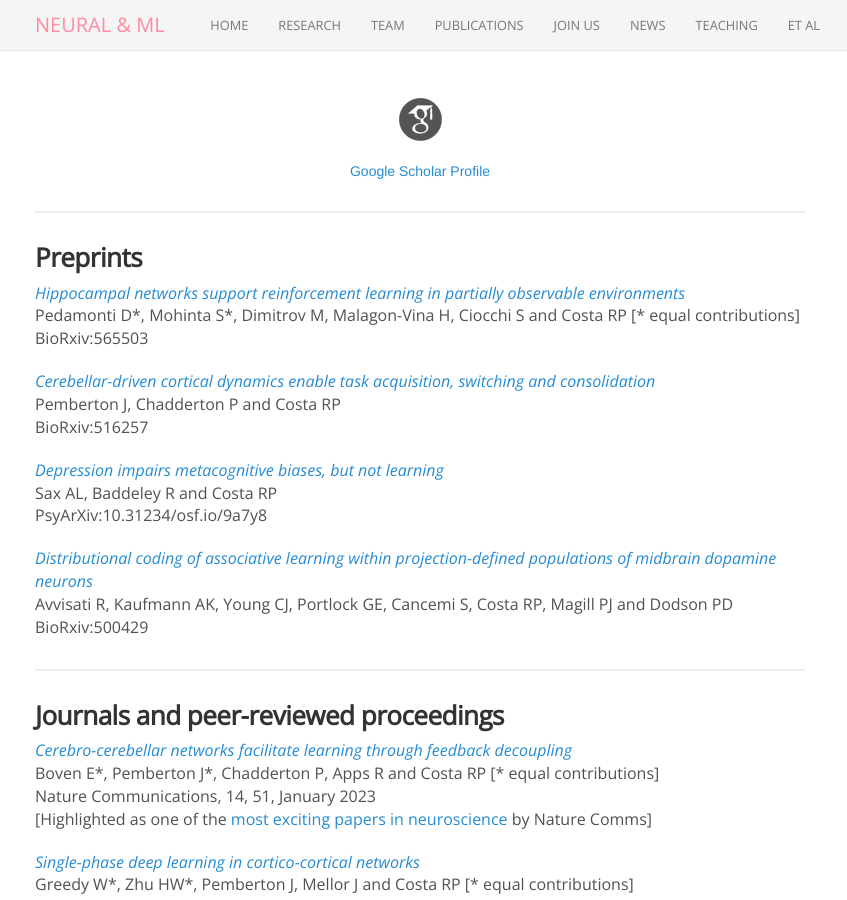
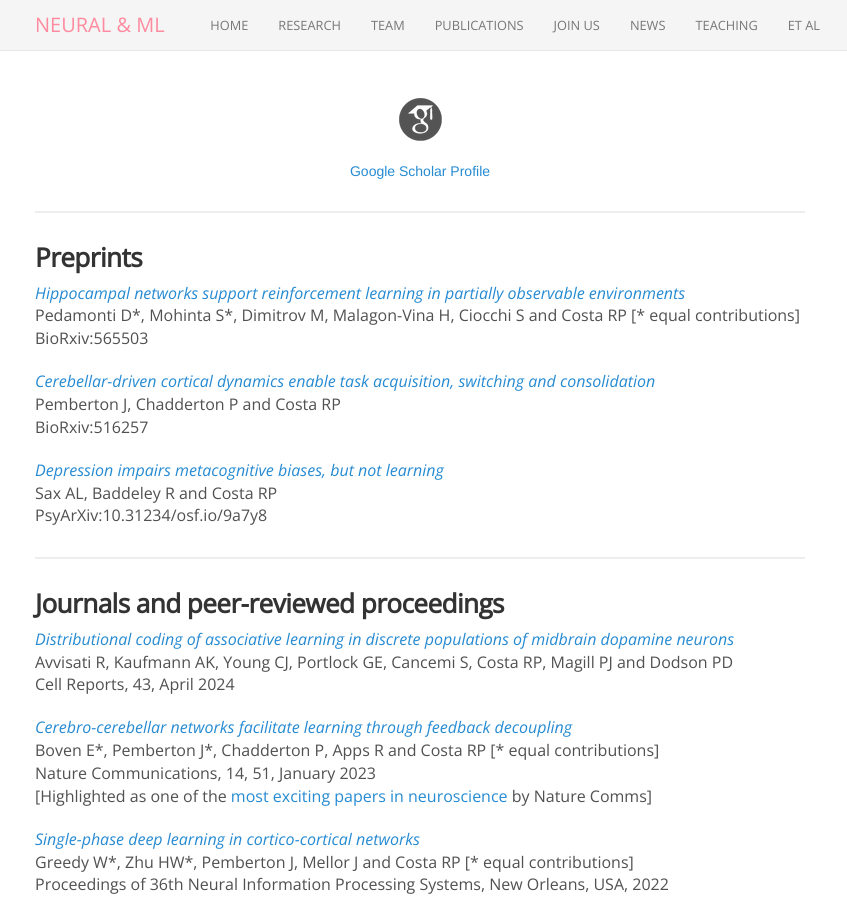
Before and after one commit to neuralml/neuralml.github.io, a Jekyll site: the page built from publications.md, in a window 1280 px wide and 900 px high. Shown: the whole window, without its empty margins (220-1067 px from the left). Built offline with Jekyll 4.4.1, drawn with Linux system fonts in a browser that asks for light colours; nearby versions of some CDN libraries.

Commit message:
Update publications.md

```diff
--- a/publications.md
+++ b/publications.md
@@ -29,14 +29,14 @@ BioRxiv:516257
 Sax AL, Baddeley R and Costa RP<br>
 PsyArXiv:10.31234/osf.io/9a7y8
 
-[_Distributional coding of associative learning within projection-defined populations of midbrain dopamine neurons_](https://doi.org/10.1101/2022.07.18.500429)<br>
-Avvisati R, Kaufmann AK, Young CJ, Portlock GE, Cancemi S, Costa RP, Magill PJ and Dodson PD<br>
-BioRxiv:500429
-
 
 <hr>
 
 ### Journals and peer-reviewed proceedings
+
+[_Distributional coding of associative learning in discrete populations of midbrain dopamine neurons_](https://doi.org/10.1016/j.celrep.2024.114080)<br>
+Avvisati R, Kaufmann AK, Young CJ, Portlock GE, Cancemi S, Costa RP, Magill PJ and Dodson PD<br>
+Cell Reports, 43, April 2024<br>
 
 [_Cerebro-cerebellar networks facilitate learning through feedback decoupling_](https://doi.org/10.1038/s41467-022-35658-8)<br>
 Boven E\*, Pemberton J\*, Chadderton P, Apps R and Costa RP [\* equal contributions]<br>
```
